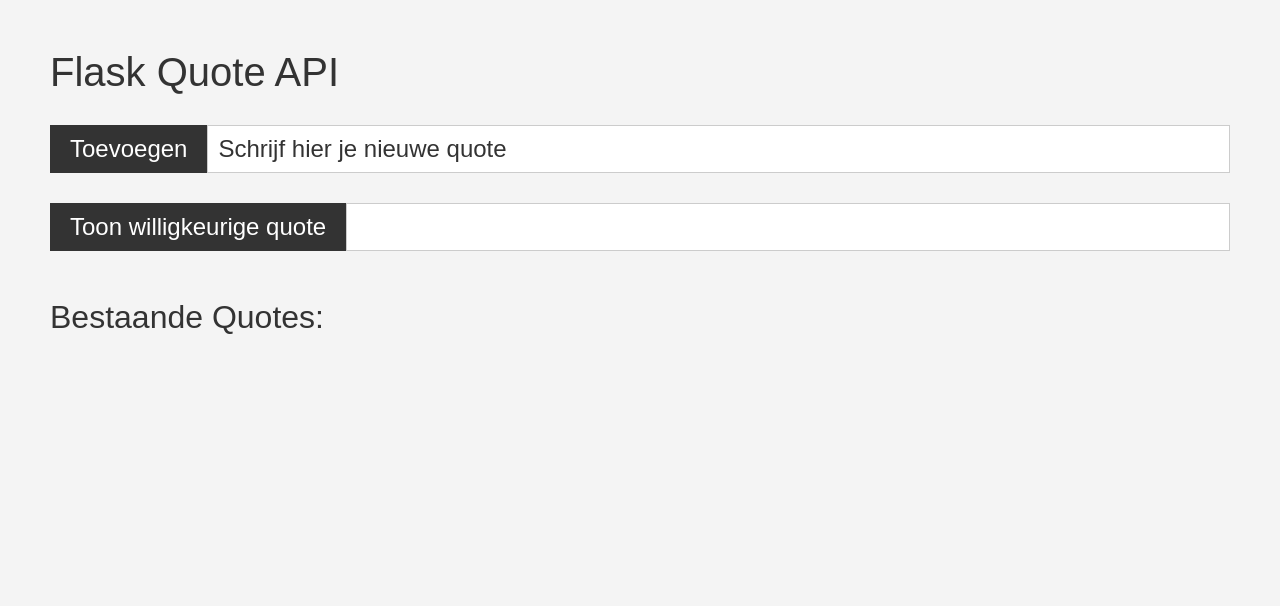
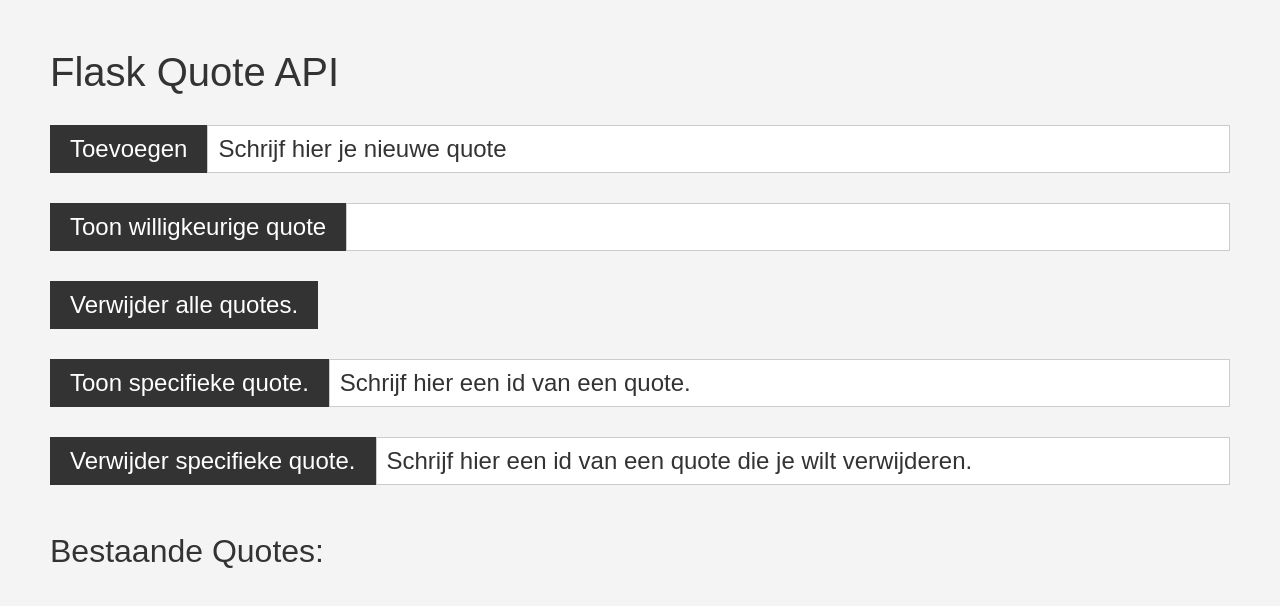
Before and after one commit to WorkshopVTI-HOWEST/building-your-first-api-with-flask, a plain HTML site: page frontend/index.html in a window 1280 px wide. Drawn offline with Linux system fonts and the light colour scheme; no server answers.

Commit message:
Update index.html

```diff
--- a/frontend/index.html
+++ b/frontend/index.html
@@ -19,6 +19,21 @@
         <p id="randomQuote"></p>
     </form>
 
+    <form id="clearQuotes">
+        <input type="submit" value="Verwijder alle quotes.">
+    </form>
+
+    <form id="quoteById">
+        <input type="submit" value="Toon specifieke quote.">
+        <input type="text" id="id" name="id" placeholder="Schrijf hier een id van een quote."><br>
+        <p id="quoteByIdResult"></p>
+    </form>
+
+    <form id="removeQuoteById">
+        <input type="submit" value="Verwijder specifieke quote.">
+        <input type="text" id="idDelete" name="idDelete" placeholder="Schrijf hier een id van een quote die je wilt verwijderen."><br>
+    </form>
+
     <h2>Bestaande Quotes:</h2>
     <ul id="quoteList"></ul>
 </body>
```
